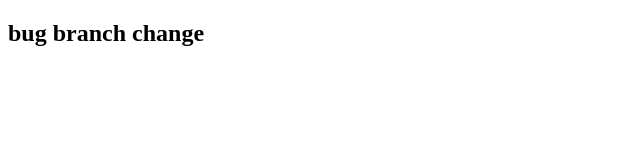
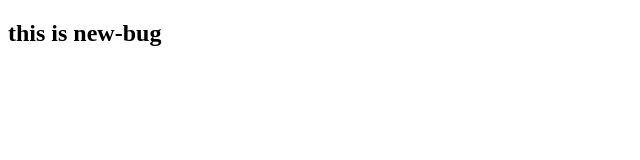
Before and after one commit to Benilasherin/git, a plain HTML site: page index.html in a window 1280 px wide. Shown: the whole page, without its empty margins (0-640 px from the left). Drawn offline with Linux system fonts and the light colour scheme.

Commit message:
new roar

```diff
--- a/index.html
+++ b/index.html
@@ -4,7 +4,7 @@
     <meta charset="UTF-8">
     <meta name="viewport" content="width=device-width, initial-scale=1.0">
     <title>git course</title>
-    <h2>bug branch change</h2>
+    <h2>this is new-bug </h2>
 </head>
 <body>
 
```
